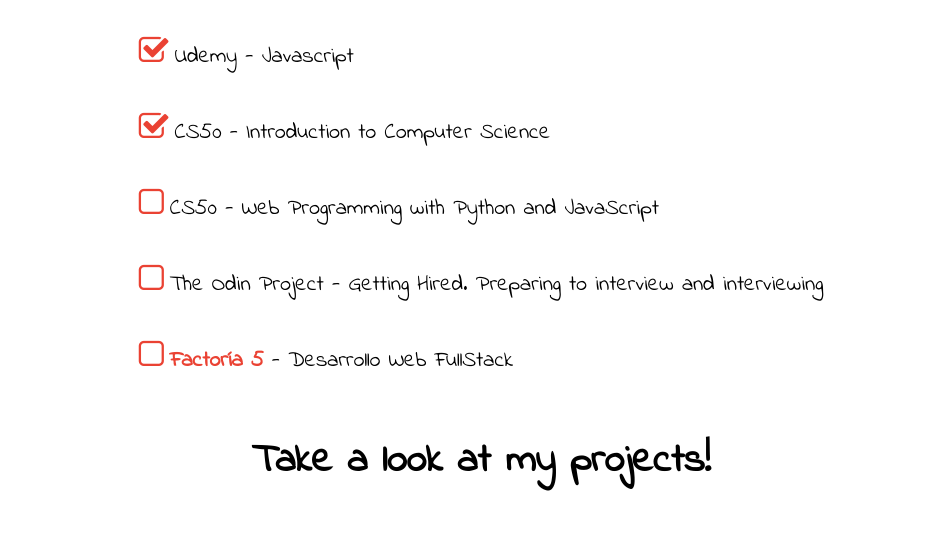
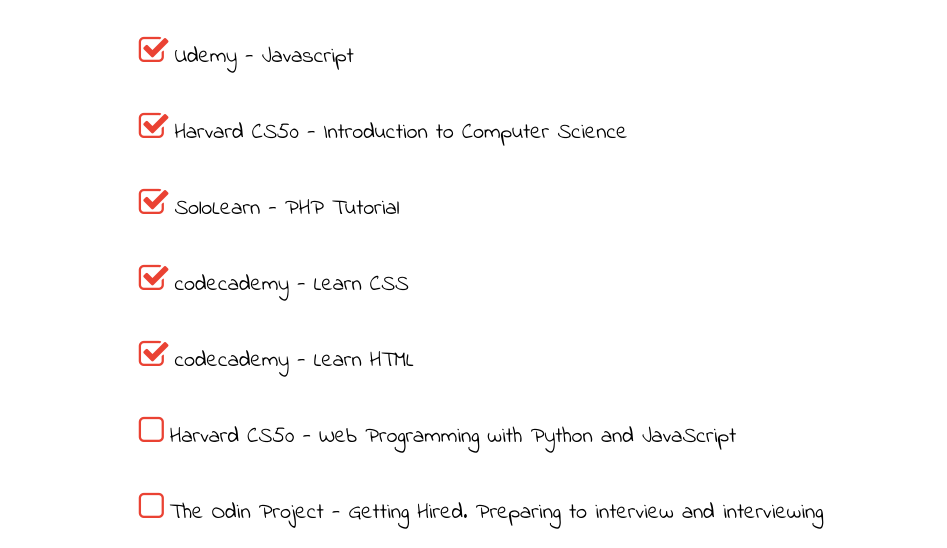
Before and after one commit to LauraBas/LauraBas.github.io, a plain HTML site: page index.html in a window 1280 px wide. Shown: the part 4206-4754 px from the top of the page, without its empty margins (159-1106 px from the left). Drawn offline with Linux system fonts and the light colour scheme.

Commit message:
add courses

```diff
--- a/index.html
+++ b/index.html
@@ -78,11 +78,23 @@
 			</div>
 			<div>
 				<i class="fa fa-check-square-o" aria-hidden="true"></i>
-				<p class="course">CS50 - Introduction to Computer Science</p>
+				<p class="course"> Harvard CS50 - Introduction to Computer Science</p>
+			</div>
+			<div>
+				<i class="fa fa-check-square-o" aria-hidden="true"></i>
+				<p class="course">SoloLearn - PHP Tutorial</p>
+			</div>
+			<div>
+				<i class="fa fa-check-square-o" aria-hidden="true"></i>
+				<p class="course">codecademy - Learn CSS</p>
+			</div>
+			<div>
+				<i class="fa fa-check-square-o" aria-hidden="true"></i>
+				<p class="course">codecademy - Learn HTML</p>
 			</div>
 			<div>
 				<i class="fa fa-square-o" aria-hidden="true"></i>
-				<p class="course">CS50 - Web Programming with Python and JavaScript</p>
+				<p class="course">Harvard CS50 - Web Programming with Python and JavaScript</p>
 			</div>
 			<div>
 				<i class="fa fa-square-o" aria-hidden="true"></i>
```
Also changed, not shown: 1 other file.
